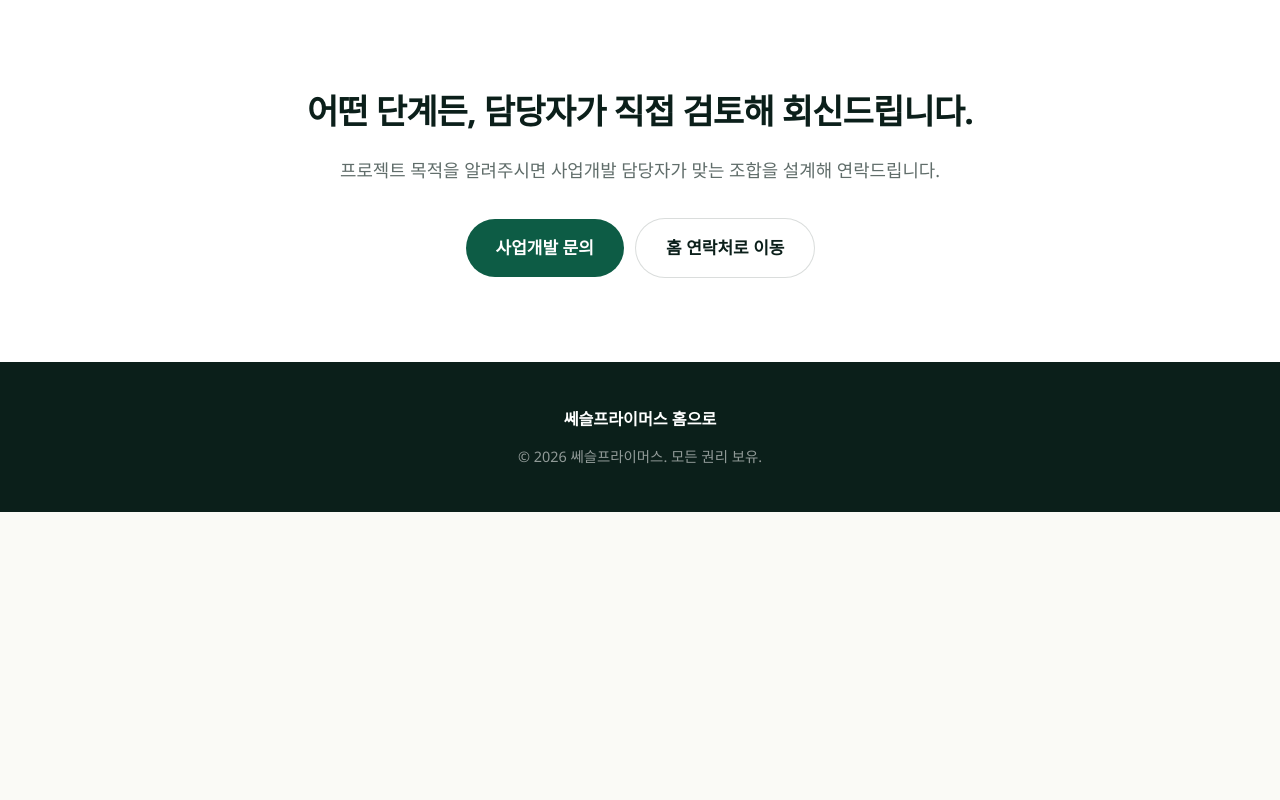
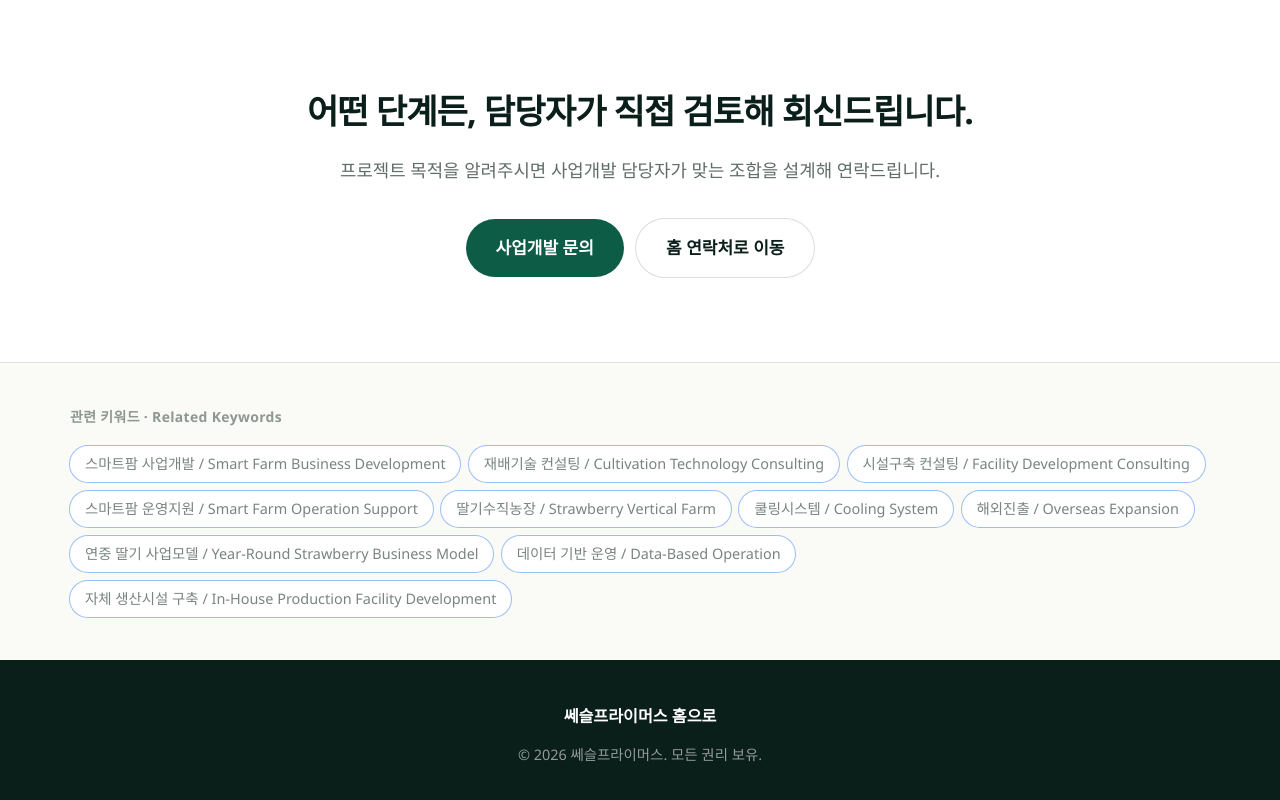
Before and after one commit to Ceselprimus/Ceselprimus, a Next.js app: page /contact in a window 1280 px wide. Shown: the part 1192-1992 px from the top of the page. Before the commit the page ends 1704 px from the top, so only its background shows below. Built offline with nearby package versions, Linux system fonts and the light colour scheme; a web font is replaced by a local one.

Commit message:
layout.tsx · home-content.ts · KeywordLanding.tsx · alphafarm · alphacooling · alphasupport · contact

```diff
--- a/app/alphacooling/page.tsx
+++ b/app/alphacooling/page.tsx
@@ -7,7 +7,7 @@ export const metadata: Metadata = {
   title: { absolute: "쿨링시스템 · 저온제습 기반 기후제어 | 알파쿨링" },
   description:
     "쿨링시스템과 저온제습으로 식품공장 결로·고온다습 문제를 해결합니다. 쎄슬프라이머스 알파쿨링은 수직농장, 식품 포장실, 저온저장·콜드체인 시설의 습도·결로·공급공기 품질을 통합 관리합니다.",
-  keywords: ["쿨링시스템", "냉각 시스템", "저온제습", "식품공장 결로", "결로 해결", "고온다습 환경 제어", "콜드체인", "핫가스 재열 제습", "HGR", "알파쿨링"],
+  keywords: ["쿨링시스템", "냉각 시스템", "저온제습", "식품공장 결로", "결로 해결", "고온다습 환경 제어", "콜드체인", "cold chain", "식품창고", "food warehouse", "저온저장고", "cold storage", "저온저장고 결로", "냉장창고 공조", "핫가스 재열 제습", "HGR", "알파쿨링"],
   alternates: { canonical: "/alphacooling" },
   openGraph: {
     title: "쿨링시스템·저온제습·결로 해결 | 쎄슬프라이머스 알파쿨링",
@@ -67,6 +67,22 @@ export default function AlphaCoolingPage() {
       backHref="/#alphacooling"
       backLabel="홈에서 알파쿨링 자세히 보기"
       jsonLd={jsonLd}
+      relatedKeywords={[
+        "쿨링시스템, 알파쿨링 / Cooling System, AlphaCooling",
+        "저온제습 시스템 / Low-Temperature Dehumidification System",
+        "결로 방지 솔루션 / Condensation Control Solution",
+        "식품공장 공조 솔루션 / Food Factory HVAC Solution",
+        "식품 포장실 공조 / Food Packaging Room HVAC",
+        "저온저장고 공조 / Cold Storage HVAC",
+        "식품창고 결로·곰팡이 / Food Warehouse Condensation & Mold",
+        "냉장·냉동창고 공조 / Refrigerated & Frozen Warehouse HVAC",
+        "콜드체인 공조 / Cold Chain HVAC",
+        "수직농장 냉방 / Vertical Farm Cooling",
+        "딸기농장 냉방 / Strawberry Farm Cooling",
+        "식품공장 결로 개선 / Food Factory Condensation Improvement",
+        "고습환경 제습 / High-Humidity Dehumidification",
+        "공조 에너지 절감 / HVAC Energy Saving"
+      ]}
     />
   );
 }
--- a/app/alphafarm/page.tsx
+++ b/app/alphafarm/page.tsx
@@ -67,6 +67,20 @@ export default function AlphaFarmPage() {
       backHref="/#alphafarm"
       backLabel="홈에서 알파팜 자세히 보기"
       jsonLd={jsonLd}
+      relatedKeywords={[
+        "딸기수직농장, 알파팜 / Strawberry Vertical Farm, AlphaFarm",
+        "프리미엄 딸기 수직농장 / Premium Strawberry Vertical Farm",
+        "연중 딸기 생산 / Year-Round Strawberry Production",
+        "연중 프리미엄 딸기 사업모델 / Year-Round Premium Strawberry Business Model",
+        "고밀도 딸기 재배 / High-Density Strawberry Cultivation",
+        "스마트팜 딸기 재배 / Smart Farm Strawberry Cultivation",
+        "딸기 재배랙 / Strawberry Growing Rack",
+        "딸기 재배 시스템 / Strawberry Growing System",
+        "딸기 환경제어 / Strawberry Environmental Control",
+        "프리미엄 딸기 생산기지 / Premium Strawberry Production Base",
+        "딸기 생산·판매 일체형 모델 / Integrated Strawberry Production and Retail Model",
+        "도심형 딸기농장 / Urban Strawberry Farm"
+      ]}
     />
   );
 }
--- a/app/alphasupport/page.tsx
+++ b/app/alphasupport/page.tsx
@@ -67,6 +67,20 @@ export default function AlphaSupportPage() {
       backHref="/#alphasupport"
       backLabel="홈에서 알파서포트 자세히 보기"
       jsonLd={jsonLd}
+      relatedKeywords={[
+        "해외진출·컨설팅, 알파서포트 / Overseas Expansion & Consulting, AlphaSupport",
+        "스마트팜 해외진출 / Smart Farm Overseas Expansion",
+        "수직농장 해외진출 / Vertical Farm Overseas Expansion",
+        "아세안 수직농장 사업 / ASEAN Vertical Farm Business",
+        "연중 딸기 사업모델 / Year-Round Strawberry Business Model",
+        "수직농장 사업모델 / Vertical Farm Business Model",
+        "스마트팜 사업개발 / Smart Farm Business Development",
+        "재배기술 컨설팅 / Cultivation Technology Consulting",
+        "시설구축 컨설팅 / Facility Development Consulting",
+        "현지 생산·브랜드화 / Local Production and Branding",
+        "해외 파트너 발굴 / Overseas Partner Development",
+        "기술료·로열티 모델 / Technical Fee and Royalty Model"
+      ]}
     />
   );
 }
--- a/app/components/KeywordLanding.tsx
+++ b/app/components/KeywordLanding.tsx
@@ -14,6 +14,7 @@ export interface KeywordLandingProps {
   backHref: string;
   backLabel: string;
   jsonLd: object;
+  relatedKeywords?: string[];
 }
 
 export default function KeywordLanding(p: KeywordLandingProps) {
@@ -82,6 +83,24 @@ export default function KeywordLanding(p: KeywordLandingProps) {
         </div>
       </section>
 
+      {p.relatedKeywords && p.relatedKeywords.length > 0 ? (
+        <section className="border-t border-ink/10 bg-paper">
+          <div className="mx-auto w-[min(1140px,92vw)] py-10">
+            <p className="text-[0.82rem] font-bold tracking-wide text-ink/45">관련 키워드 · Related Keywords</p>
+            <ul className="mt-4 flex flex-wrap gap-2">
+              {p.relatedKeywords.map((kw, i) => (
+                <li
+                  key={i}
+                  className="rounded-full bg-white px-3.5 py-1.5 text-[0.85rem] text-ink/55 ring-1 ring-ink/8"
+                >
+                  {kw}
+                </li>
+              ))}
+            </ul>
+          </div>
+        </section>
+      ) : null}
+
       <footer className="bg-ink py-10 text-center">
         <a href="/" className="text-[0.95rem] font-semibold text-white transition hover:text-mint">
           쎄슬프라이머스 홈으로
--- a/app/contact/page.tsx
+++ b/app/contact/page.tsx
@@ -67,6 +67,18 @@ export default function ContactPage() {
       backHref="/#contact"
       backLabel="홈 연락처로 이동"
       jsonLd={jsonLd}
+      relatedKeywords={[
+        "스마트팜 사업개발 / Smart Farm Business Development",
+        "재배기술 컨설팅 / Cultivation Technology Consulting",
+        "시설구축 컨설팅 / Facility Development Consulting",
+        "스마트팜 운영지원 / Smart Farm Operation Support",
+        "딸기수직농장 / Strawberry Vertical Farm",
+        "쿨링시스템 / Cooling System",
+        "해외진출 / Overseas Expansion",
+        "연중 딸기 사업모델 / Year-Round Strawberry Business Model",
+        "데이터 기반 운영 / Data-Based Operation",
+        "자체 생산시설 구축 / In-House Production Facility Development"
+      ]}
     />
   );
 }
--- a/app/home-content.ts
+++ b/app/home-content.ts
@@ -266,7 +266,7 @@ export const koContent: HomeContent = {
     sub: "쎄슬프라이머스는 프리미엄 딸기 수직농장에서 출발해 냉방·제습, 전력·제어·데이터 관리, 콜드체인, 사업화 지원까지 — 식품 생산과 저장의 전 과정을 하나의 솔루션으로 연결합니다.",
     ctaPrimary: "솔루션 라인업 보기",
     ctaSecondary: "사업개발 문의",
-    imageAlt: "쎄슬프라이머스 수직농장과 콜드체인 통합 솔루션 비주얼",
+    imageAlt: "쎄슬프라이머스 딸기수직농장·콜드체인 통합 솔루션 / CESeL Primus strawberry vertical farm and cold chain solution",
     stats: [
       { value: "2016", label: "법인 설립" },
       { value: "4", label: "솔루션 라인업" },
@@ -303,7 +303,7 @@ export const koContent: HomeContent = {
         tagline: "프리미엄 딸기 생산 · 리테일 · 공간경험 솔루션",
         accent: "forest",
         image: "/media/cases/case-suwon-urban-01.webp",
-        imageAlt: "알파팜 도심형 딸기수직농장 재배랙",
+        imageAlt: "알파팜 도심형 딸기수직농장 재배랙 / AlphaFarm urban strawberry vertical farm rack",
         anchor: "#alphafarm",
         englishName: "AlphaFarm",
         subItems: [
@@ -318,7 +318,7 @@ export const koContent: HomeContent = {
         tagline: "팜 · 식품공정 · 콜드체인 컨테이너 냉각제습 솔루션",
         accent: "ice",
         image: "/media/concepts/alphacooling-farm-concept-2.webp",
-        imageAlt: "알파쿨링 저온제습 공조 설비",
+        imageAlt: "알파쿨링 저온제습 쿨링시스템 / AlphaCooling low-temperature dehumidification cooling system",
         anchor: "#alphacooling",
         englishName: "AlphaCooling",
         subItems: [
@@ -332,7 +332,7 @@ export const koContent: HomeContent = {
         tagline: "전력 · 제어 · 데이터 통합 관리 시스템",
         accent: "energy",
         image: "/media/concepts/alphaenergy-concept.webp",
-        imageAlt: "알파에너지 전력 제어 데이터 통합 관리",
+        imageAlt: "알파에너지 전력·제어·데이터 통합 관리 / AlphaEnergy power, control and data management",
         anchor: "#alphaenergy",
         englishName: "AlphaEnergy",
         subItems: [
@@ -347,7 +347,7 @@ export const koContent: HomeContent = {
         tagline: "실증 · 구축 · 운영 · 사업화 지원 서비스",
         accent: "amber",
         image: "/media/concepts/alphasupport-concept.webp",
-        imageAlt: "알파서포트 사업개발 파트너십",
+        imageAlt: "알파서포트 해외진출 사업개발 파트너십 / AlphaSupport overseas expansion partnership",
         anchor: "#alphasupport",
         englishName: "AlphaSupport",
         subItems: [
@@ -391,7 +391,7 @@ export const koContent: HomeContent = {
       ["알파쿨링 식품 · 포장실", "식품공정과 포장실의 결로, 고습, 포장재 젖음 문제에 대응하는 인라인 핫가스 재열 제습 유닛입니다."],
       ["알파쿨링 컨테이너", "철도기술연구원 기술이전 특허 기반, 에너지저장장치를 연계한 콜드체인 컨테이너입니다."]
     ],
-    imageAlt: "알파쿨링 저온제습 공조 설비가 적용된 식품 작업장"
+    imageAlt: "식품공장·저온저장고 저온제습 쿨링시스템 / Food factory and cold storage low-temperature dehumidification cooling system"
   },
   energy: {
     eyebrow: "알파에너지 — 라인업 03",
@@ -626,6 +626,9 @@ export const koContent: HomeContent = {
       "쿨링시스템",
       "저온제습 공조",
       "콜드체인",
+      "식품창고",
+      "저온저장고",
+      "식품공장 결로",
       "에너지 관리 시스템",
       "해외진출",
       "아세안 사업화",
@@ -1026,6 +1029,9 @@ export const enContent: HomeContent = {
       "Cooling system",
       "Low-temperature dehumidification HVAC",
       "Cold chain",
+      "Food warehouse",
+      "Cold storage",
+      "Food factory condensation",
       "Energy management system",
       "Overseas expansion",
       "ASEAN commercialization",
--- a/app/layout.tsx
+++ b/app/layout.tsx
@@ -38,6 +38,15 @@ export const metadata: Metadata = {
     "식품공장 결로",
     "농식품 인프라",
     "콜드체인 인프라",
+    "콜드체인",
+    "cold chain",
+    "식품창고",
+    "food warehouse",
+    "저온저장고",
+    "cold storage",
+    "식품공장 공조",
+    "알파카페",
+    "팜인샵",
     "냉동 냉장 설비 관리",
     "에너지저장장치 연계 콜드체인 컨테이너",
     "에너지 효율화",
```
